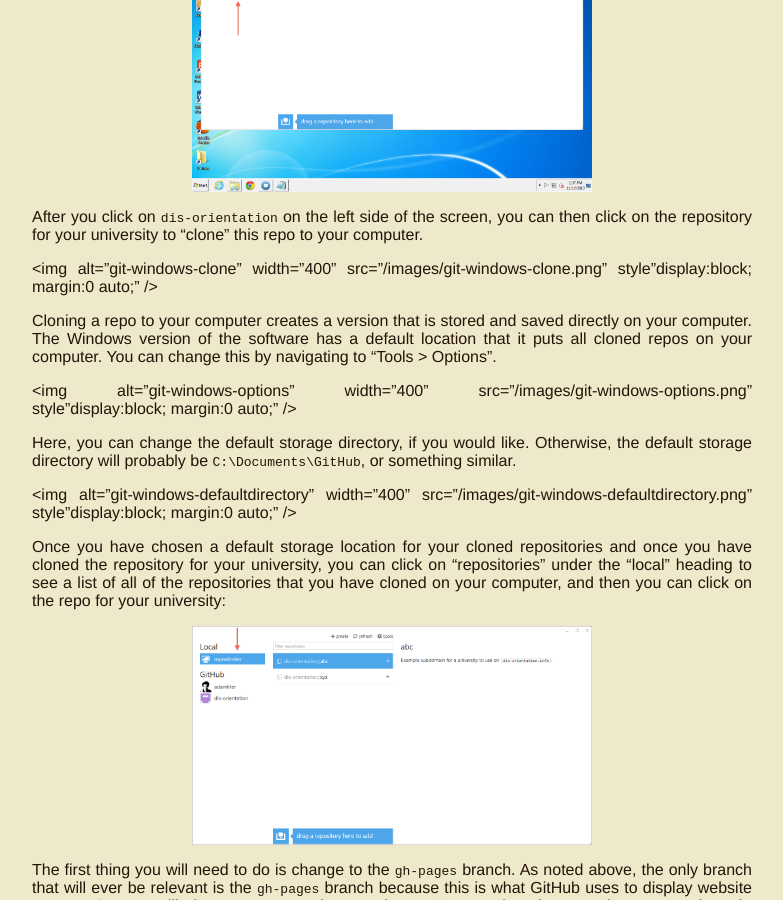
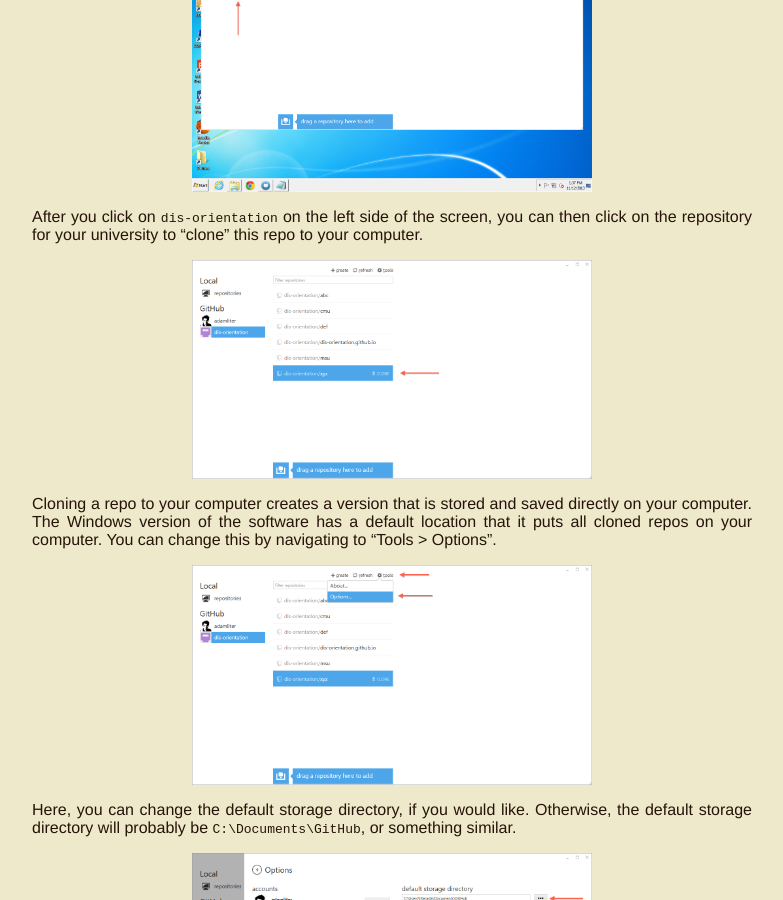
Before and after one commit to dis-orientation/dis-orientation.github.io, a Jekyll site: the page built from involved.md, in a window 1280 px wide and 900 px high, scrolled down 7756 px. Shown: the whole window, without its empty margins (248-1031 px from the left). Built offline with Jekyll 4.4.1, drawn with Linux system fonts in a browser that asks for light colours; Markdown is read by kramdown in place of the engine named in the settings.

Commit message:
fixed centering of images (for realsies)

```diff
--- a/involved.md
+++ b/involved.md
@@ -169,15 +169,15 @@ As with the Mac software, after you have downloaded and installed the Windows so
 
 After you click on `dis-orientation` on the left side of the screen, you can then click on the repository for your university to "clone" this repo to your computer.
 
-<img alt="git-windows-clone" width="400" src="/images/git-windows-clone.png" style"display:block; margin:0 auto;" />
+<img alt="git-windows-clone" width="400" src="/images/git-windows-clone.png" style="display:block; margin:0 auto;" />
 
 Cloning a repo to your computer creates a version that is stored and saved directly on your computer. The Windows version of the software has a default location that it puts all cloned repos on your computer. You can change this by navigating to "Tools > Options".
 
-<img alt="git-windows-options" width="400" src="/images/git-windows-options.png" style"display:block; margin:0 auto;" />
+<img alt="git-windows-options" width="400" src="/images/git-windows-options.png" style="display:block; margin:0 auto;" />
 
 Here, you can change the default storage directory, if you would like. Otherwise, the default storage directory will probably be `C:\Documents\GitHub`, or something similar.
 
-<img alt="git-windows-defaultdirectory" width="400" src="/images/git-windows-defaultdirectory.png" style"display:block; margin:0 auto;" />
+<img alt="git-windows-defaultdirectory" width="400" src="/images/git-windows-defaultdirectory.png" style="display:block; margin:0 auto;" />
 
 Once you have chosen a default storage location for your cloned repositories and once you have cloned the repository for your university, you can click on "repositories" under the "local" heading to see a list of all of the repositories that you have cloned on your computer, and then you can click on the repo for your university:
 
```
